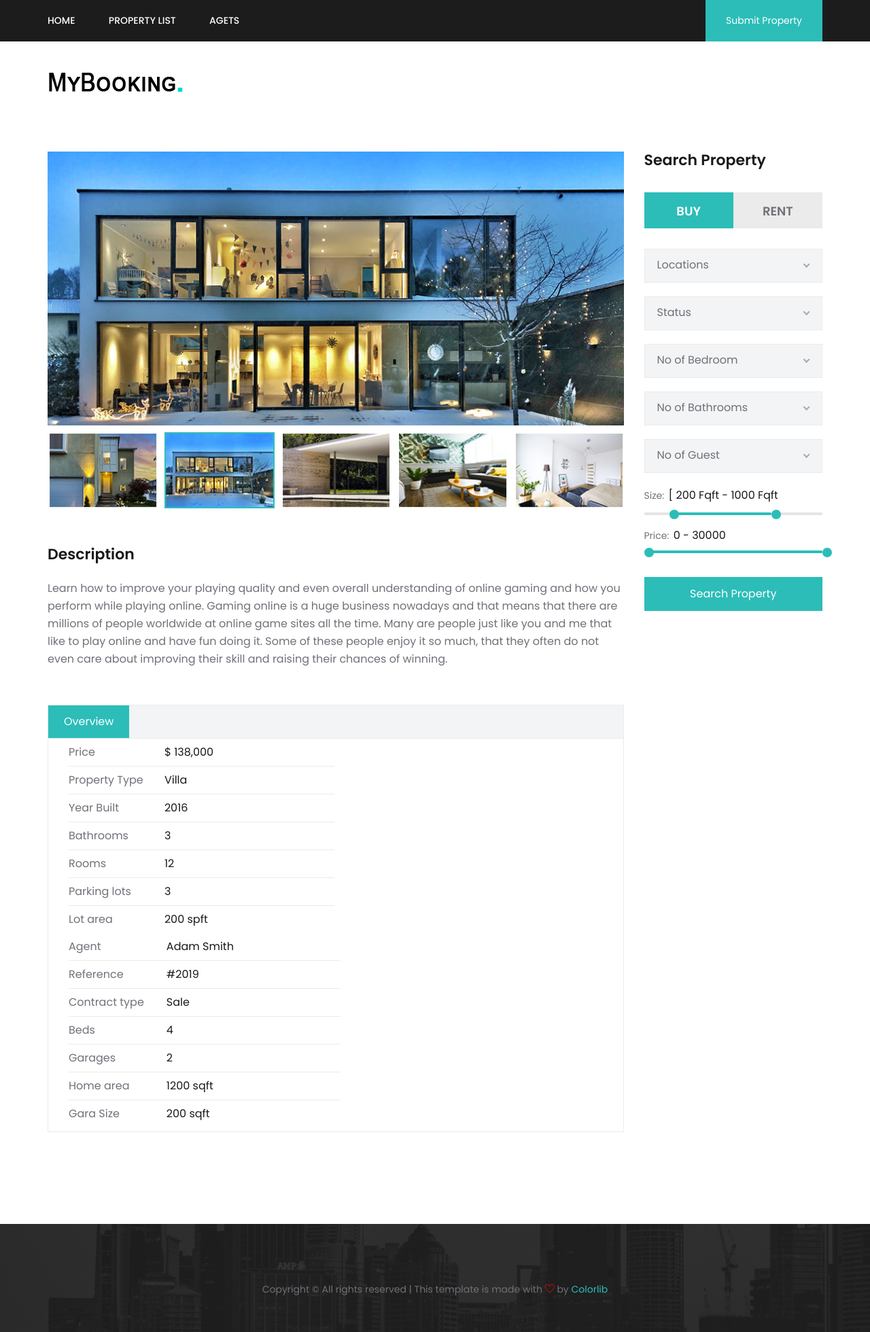
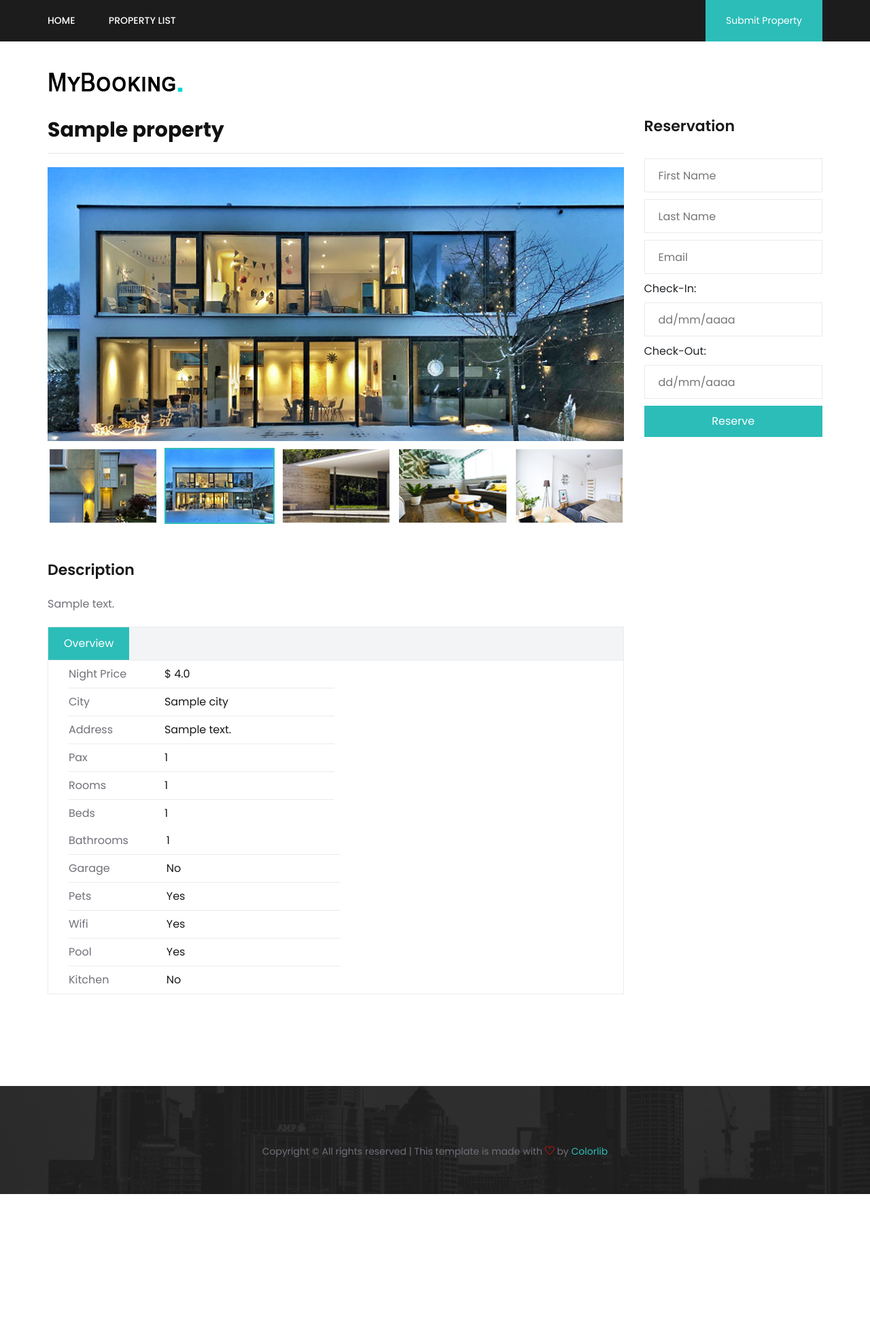
Before and after one commit to ChristianSoldano/HotelReservations-Django, a Django app: template booking/templates/property-details.html in a window 1280 px wide. Shown: the whole page at 68% size. After the commit the page ends 1757 px from the top, so only its background shows below. Run offline with Django 3.2, Linux system fonts and the light colour scheme; tables that the repository leaves empty hold one stand-in row (values such as "Sample post"); the template is opened without the code that fills it: values that come from a table or form of the project are taken from there, most other values are stand-ins (such as "Sample title", 1, 10 or a date in 2020); some libraries are stand-ins or nearby versions.

Commit message:
datepicker

```diff
--- a/booking/static/css/style.css
+++ b/booking/static/css/style.css
@@ -44,6 +44,7 @@
   -webkit-line-clamp: 4;
 }
 
+
 html, body {
 	height: 100%;
 	font-family: "Poppins", sans-serif;
@@ -156,12 +157,14 @@ ul, ol {
 	padding: 12px 50px 10px;
 }
 .site-btn {
-	display: inline-block;
-	font-size: 14px;
-	color: #ffffff;
+    width: 100%;
+	font-size: 16px;
+	height: 46px;
 	background: #2cbdb8;
-	padding: 8px 30px 10px;
+	color: #ffffff;
+	border: none;
 	border: 1px solid #2cbdb8;
+	cursor: pointer;
 }
 /* Preloder */
 
@@ -1715,7 +1718,6 @@ ul, ol {
 ---------------------------*/
 
 .property-details-section {
-	padding-top: 50px;
 	padding-bottom: 80px;
 }
 .pd-details-text {
@@ -1764,7 +1766,7 @@ ul, ol {
 	border: 2px solid #2cbdb8;
 }
 .pd-details-text .pd-desc {
-	margin-bottom: 54px;
+	margin-bottom: 20px;
 }
 .pd-details-text .pd-desc h4 {
 	font-size: 22px;
@@ -1792,11 +1794,12 @@ ul, ol {
 	color: #ffffff;
 	background: #2cbdb8;
 }
+
 .pd-details-text .pd-details-tab .tab-content .property-more-table {
 	padding-left: 30px;
 	border: 1px solid #ebebeb;
 	border-top: none;
-	padding-bottom: 6px;
+    overflow: auto;
 }
 .pd-details-text .pd-details-tab .tab-content .property-more-table table tbody tr {
 	border-bottom: 1px solid #ebebeb;
@@ -1814,6 +1817,7 @@ ul, ol {
 }
 .pd-details-text .pd-details-tab .tab-content .property-more-table table tbody tr td.p-value {
 	color: #19191a;
+
 }
 .pd-details-text .pd-details-tab .tab-content .property-more-table .left-table {
 	width: 48%;
@@ -1822,6 +1826,7 @@ ul, ol {
 }
 .pd-details-text .pd-details-tab .tab-content .property-more-table .right-table {
 	width: 49%;
+
 }
 .pd-details-text .pd-details-tab .tab-content .pd-table-desc {
 	border: 1px solid #ebebeb;
@@ -2533,9 +2538,12 @@ ul, ol {
 	line-height: 26px;
 }
 .contact-text {
-	padding-top: 75px;
+
 	padding-bottom: 89px;
 }
+
+
+
 .contact-text .section-title {
 	text-align: left;
 	margin-bottom: 50px;
--- a/booking/static/js/main.js
+++ b/booking/static/js/main.js
@@ -8,7 +8,6 @@
 ---------------------------------------------------------  */
 
 'use strict';
-
 (function ($) {
 
     /*------------------
--- a/booking/templates/base.html
+++ b/booking/templates/base.html
@@ -17,11 +17,14 @@
     <link rel="stylesheet" href="{% static 'css/elegant-icons.css' %}" type="text/css">
     <link rel="stylesheet" href="{% static 'css/themify-icons.css' %}" type="text/css">
     <link rel="stylesheet" href="{% static 'css/nice-select.css' %}" type="text/css">
-    <link rel="stylesheet" href="{% static 'css/jquery-ui.min.css' %}" type="text/css">
     <link rel="stylesheet" href="{% static 'css/owl.carousel.min.css' %}" type="text/css">
     <link rel="stylesheet" href="{% static 'css/magnific-popup.css' %}" type="text/css">
     <link rel="stylesheet" href="{% static 'css/slicknav.min.css' %}" type="text/css">
     <link rel="stylesheet" href="{% static 'css/style.css' %}" type="text/css">
+    <script src="https://ajax.googleapis.com/ajax/libs/jquery/2.1.3/jquery.min.js"></script>
+    <script type="text/javascript" src="https://cdnjs.cloudflare.com/ajax/libs/bootstrap-datepicker/1.9.0/js/bootstrap-datepicker.min.js"></script>
+    <link rel="stylesheet" href="https://cdnjs.cloudflare.com/ajax/libs/bootstrap-datepicker/1.9.0/css/bootstrap-datepicker.min.css"/>
+
 </head>
 
 <body>
@@ -44,7 +47,6 @@
         <ul>
             <li><a href="{% url 'index' %}">Home</a></li>
             <li><a href="{% url 'property_list' %}">Property List</a></li>
-            <li><a href="{% url 'property_details' %}">Property Details</a></li>
         </ul>
     </nav>
 </div>
@@ -60,7 +62,7 @@
                         <ul>
                             <li><a href="{% url 'index' %}">Home</a></li>
                             <li><a href="{% url 'property_list' %}">Property List</a></li>
-                            <li><a href="{% url 'property_details' %}">Agets</a></li>
+
                         </ul>
                     </nav>
                 </div>
--- a/booking/templates/property-details.html
+++ b/booking/templates/property-details.html
@@ -7,33 +7,33 @@
         <div class="row">
             <div class="col-lg-9">
                 <div class="pd-details-text">
+                    <h3 class="pd-desc font-weight-bold">{{property.title}}
+                        <hr>
+                    </h3>
                     <div class="property-more-pic">
                         <div class="product-pic-zoom">
-                            <img class="product-big-img" src="{% static 'img/properties/property-details-b1.jpg' %}" alt="">
+                            <img class="product-big-img" src="{% static 'img/properties/property-details-b1.jpg' %}"
+                                alt="">
                         </div>
                         <div class="product-thumbs">
                             <div class="product-thumbs-track ps-slider owl-carousel">
-                                <div class="pt" data-imgbigurl="{% static 'img/properties/property-details-b2.jpg' %}"><img
-                                        src="{% static 'img/properties/thumb-1.jpg' %}" alt=""></div>
-                                <div class="pt active" data-imgbigurl="{% static 'img/properties/property-details-b1.jpg' %}"><img
+                                <div class="pt" data-imgbigurl="{% static 'img/properties/property-details-b2.jpg' %}">
+                                    <img src="{% static 'img/properties/thumb-1.jpg' %}" alt=""></div>
+                                <div class="pt active"
+                                    data-imgbigurl="{% static 'img/properties/property-details-b1.jpg' %}"><img
                                         src="{% static 'img/properties/thumb-2.jpg' %}" alt=""></div>
-                                <div class="pt" data-imgbigurl="{% static 'img/properties/property-details-b3.jpg' %}"><img
-                                        src="{% static 'img/properties/thumb-3.jpg' %}" alt=""></div>
-                                <div class="pt" data-imgbigurl="{% static 'img/properties/property-details-b4.jpg' %}"><img
-                                        src="{% static 'img/properties/thumb-4.jpg' %}" alt=""></div>
-                                <div class="pt" data-imgbigurl="{% static 'img/properties/property-details-b5.jpg' %}"><img
-                                        src="{% static 'img/properties/thumb-5.jpg' %}" alt=""></div>
+                                <div class="pt" data-imgbigurl="{% static 'img/properties/property-details-b3.jpg' %}">
+                                    <img src="{% static 'img/properties/thumb-3.jpg' %}" alt=""></div>
+                                <div class="pt" data-imgbigurl="{% static 'img/properties/property-details-b4.jpg' %}">
+                                    <img src="{% static 'img/properties/thumb-4.jpg' %}" alt=""></div>
+                                <div class="pt" data-imgbigurl="{% static 'img/properties/property-details-b5.jpg' %}">
+                                    <img src="{% static 'img/properties/thumb-5.jpg' %}" alt=""></div>
                             </div>
                         </div>
                     </div>
                     <div class="pd-desc">
                         <h4>Description</h4>
-                        <p>Learn how to improve your playing quality and even overall understanding of online gaming
-                            and how you perform while playing online. Gaming online is a huge business nowadays and
-                            that means that there are millions of people worldwide at online game sites all the
-                            time. Many are people just like you and me that like to play online and have fun doing
-                            it. Some of these people enjoy it so much, that they often do not even care about
-                            improving their skill and raising their chances of winning.</p>
+                        <p>{{property.description}}</p>
                     </div>
                     <div class="pd-details-tab">
                         <div class="tab-item">
@@ -51,65 +51,88 @@
                                         <table class="left-table">
                                             <tbody>
                                                 <tr>
-                                                <td class="pt-name">Price</td>
-                                                <td class="p-value">$ 138,000</td>
+                                                    <td class="pt-name">Night Price</td>
+                                                    <td class="p-value">$ {{property.rate}}</td>
                                                 </tr>
                                                 <tr>
-                                                <td class="pt-name">Property Type</td>
-                                                <td class="p-value">Villa</td>
+                                                    <td class="pt-name">City</td>
+                                                    <td class="p-value">{{property.city.name}}</td>
                                                 </tr>
                                                 <tr>
-                                                <td class="pt-name">Year Built</td>
-                                                <td class="p-value">2016</td>
+                                                    <td class="pt-name">Address</td>
+                                                    <td class="p-value overview-description">{{property.address}}</td>
                                                 </tr>
                                                 <tr>
-                                                <td class="pt-name">Bathrooms</td>
-                                                <td class="p-value">3</td>
+                                                    <td class="pt-name">Pax</td>
+                                                    <td class="p-value">{{property.pax}}</td>
                                                 </tr>
                                                 <tr>
                                                     <td class="pt-name">Rooms</td>
-                                                <td class="p-value">12</td>
+                                                    <td class="p-value">{{property.rooms}}</td>
                                                 </tr>
                                                 <tr>
-                                                <td class="pt-name">Parking lots</td>
-                                                <td class="p-value">3</td>
-                                            </tr>
-                                            <tr>
-                                                <td class="pt-name">Lot area</td>
-                                                <td class="p-value">200 spft</td>
+                                                    <td class="pt-name">Beds</td>
+                                                    <td class="p-value">{{property.beds}}</td>
                                                 </tr>
                                             </tbody>
                                         </table>
                                         <table class="right-table">
                                             <tbody>
                                                 <tr>
-                                                <td class="pt-name">Agent</td>
-                                                <td class="p-value">Adam Smith</td>
+                                                    <td class="pt-name">Bathrooms</td>
+                                                    <td class="p-value">{{property.bathrooms}}</td>
                                                 </tr>
                                                 <tr>
-                                                <td class="pt-name">Reference</td>
-                                                <td class="p-value">#2019</td>
+                                                    <td class="pt-name">Garage</td>
+                                                    <td class="p-value">
+                                                        {% if property.garage %}
+                                                        Yes
+                                                        {% else %}
+                                                        No
+                                                        {% endif %}
+                                                    </td>
                                                 </tr>
                                                 <tr>
-                                                <td class="pt-name">Contract type</td>
-                                                <td class="p-value">Sale</td>
+                                                    <td class="pt-name">Pets</td>
+                                                    <td class="p-value">
+                                                        {% if property.pets %}
+                                                        Yes
+                                                        {% else %}
+                                                        No
+                                                        {% endif %}
+                                                    </td>
                                                 </tr>
                                                 <tr>
-                                                <td class="pt-name">Beds</td>
-                                                <td class="p-value">4</td>
+                                                    <td class="pt-name">Wifi</td>
+                                                    <td class="p-value">
+                                                        {% if property.wifi %}
+                                                        Yes
+                                                        {% else %}
+                                                        No
+                                                        {% endif %}
+                                                    </td>
                                                 </tr>
                                                 <tr>
-                                                <td class="pt-name">Garages</td>
-                                                <td class="p-value">2</td>
+                                                    <td class="pt-name">Pool</td>
+                                                    <td class="p-value">
+                                                        {% if property.pool %}
+                                                        Yes
+                                                        {% else %}
+                                                        No
+                                                        {% endif %}
+                                                    </td>
                                                 </tr>
                                                 <tr>
-                                                <td class="pt-name">Home area</td>
-                                                <td class="p-value">1200 sqft</td>
+                                                    <td class="pt-name">Kitchen</td>
+                                                    <td class="p-value">
+                                                        {% if property.garage %}
+                                                        Yes
+                                                        {% else %}
+                                                        No
+                                                        {% endif %}
+                                                    </td>
                                                 </tr>
-                                            <tr>
-                                                <td class="pt-name">Gara Size</td>
-                                                <td class="p-value">200 sqft</td>
-                                            </tr>
+
                                             </tbody>
                                         </table>
                                     </div>
@@ -121,53 +144,101 @@
             </div>
             <div class="col-lg-3">
                 <div class="property-sidebar">
-                    <h4>Search Property</h4>
-                    <form action="#" class="sidebar-search">
-                        <div class="sidebar-btn">
-                            <div class="bt-item">
-                                <input type="radio" name="s-type" id="st-buy" checked>
-                                <label for="st-buy">Buy</label>
+                    <h4>Reservation</h4>
+                    <div class="contact-text">
+                        <form action="/formulario/" class="contact-form" id="reserve-form">
+                            <input type="text" placeholder="First Name" name="firstname" id="firstname">
+                            <input type="text" placeholder="Last Name" name="lastname" id="lastname">
+                            <input type="email" placeholder="Email" name="email" id="email">
+                            <!-- <div class="alert alert-danger" role="alert">
+                                The selected date is not available
+                            </div> -->
+
+                            <label for="checkin">Check-In:</label>
+                            <!-- <input type="date" id="checkin" name="checkin" onchange="changeCheckout(event);"> -->
+
+                            <!-- <div class="alert alert-danger" role="alert">
+                                The selected date is not available
+                            </div> -->
+
+
+                            <input id="datePickCheckin" placeholder="dd/mm/aaaa"></input>
+
+
+
+
+
+                            <label for="checkin">Check-Out:</label>
+                            <!-- <input type="date" id="checkout" name="checkin" disabled="disabled"> -->
+                            <div id="checkoutDate">
+                                <input id="datePickCheckout" placeholder="dd/mm/aaaa"></input>
                             </div>
-                            <div class="bt-item">
-                                <input type="radio" name="s-type" id="st-rent">
-                                <label for="st-rent">Rent</label>
-                            </div>
-                        </div>
-                        <select>
-                            <option value="">Locations</option>
-                        </select>
-                        <select>
-                            <option value="">Status</option>
-                        </select>
-                        <select>
-                            <option value="">No of Bedroom</option>
-                        </select>
-                        <select>
-                            <option value="">No of Bathrooms</option>
-                        </select>
-                        <select>
-                            <option value="">No of Guest</option>
-                        </select>
-                        <div class="room-size-range">
-                            <div class="price-text">
-                                <label for="roomsizeRangeP">Size:</label>
-                                <input type="text" id="roomsizeRangeP" readonly>
-                            </div>
-                            <div id="roomsize-range-P" class="slider"></div>
-                        </div>
-                        <div class="price-range-wrap">
-                            <div class="price-text">
-                                <label for="priceRangeP">Price:</label>
-                                <input type="text" id="priceRangeP" readonly>
-                            </div>
-                            <div id="price-range-P" class="slider"></div>
-                        </div>
-                        <button type="submit" class="search-btn">Search Property</button>
+
+                            <button type="submit" class="site-btn">Reserve</button>
                         </form>
                     </div>
                 </div>
             </div>
         </div>
+    </div>
+
 </section>
 
+<script>
+    var onlyThisDates = [{% for date in reserved_dates %}"{{date}}", {% endfor %}];
+    var onlyThisDates2 = [];
+    var selectedCheckinDate = "";
+
+    var midatepicker2 = $('#datePickCheckout').datepicker({
+        format: "dd-mm-yyyy",
+        autoclose: true,
+    });
+
+    $('#datePickCheckin').datepicker({
+        format: "dd-mm-yyyy",
+        startDate: "today",
+        autoclose: true,
+        beforeShowDay: function (date) {
+            var dt_ddmmyyyy = date.getDate() + '-' + (date.getMonth() + 1) + '-' + date.getFullYear();
+            return (onlyThisDates.indexOf(dt_ddmmyyyy) != -1);
+        }
+
+    }).change(function () {
+        selectedCheckinDate = $(this).val();
+        onlyThisDates2 = setPeriodDates();
+        var startDate = onlyThisDates2[0];
+        var endDate = onlyThisDates2.pop();
+        midatepicker2.datepicker('setStartDate', startDate);
+        midatepicker2.datepicker('setEndDate', endDate);
+    });
+
+
+    function setPeriodDates() {
+        let dateSplited = selectedCheckinDate.split("-");
+        let day = Number(dateSplited[0]);
+        let month = dateSplited[1];
+        let year = dateSplited[2];
+        var i = onlyThisDates.indexOf(day + "-" + month + "-" + year) + 1;
+        var dateParts = selectedCheckinDate.split("-");
+        var aux = new Date(dateParts[2] < 10 ? "0" + dateParts[2] : dateParts[2], dateParts[1] - 1, +dateParts[0]);
+        var period = [selectedCheckinDate];
+
+        aux.setDate(aux.getDate() + 1);
+        for (i; i < onlyThisDates.length; i++) {
+            let date = onlyThisDates[i].split("-");
+            let nextDate = new Date(dateParts[2] < 10 ? "0" + dateParts[2] : dateParts[2], date[1] - 1, +date[0]);
+
+            if (aux.getTime() == nextDate.getTime()) {
+                let dd = aux.getDate() < 10 ? "0" + aux.getDate() : aux.getDate();
+                let mm = aux.getMonth() < 10 ? "0" + aux.getMonth() : aux.getMonth();
+                mm++;
+                let yyyy = aux.getFullYear();
+                period.push(dd + "-" + mm + "-" + yyyy);
+            }
+            aux.setDate(aux.getDate() + 1);
+            nextDate.setDate(nextDate.getDate() + 1);
+        }
+        return period;
+    }
+</script>
 {% endblock %}
--- a/booking/templates/property-list.html
+++ b/booking/templates/property-list.html
@@ -109,7 +109,7 @@
                                         <h5>${{ property.rate }}</h5>
                                     </div>
                                     <div class="properties-location"><i class="icon_pin"></i>
-                                        {{ property.address }}
+                                        <b>{{property.city.name}}</b>, {{ property.address }}
                                     </div>
                                     <p class="property-description">{{ property.description }}</p>
                                     <ul class="room-features">
--- a/booking/urls.py
+++ b/booking/urls.py
@@ -4,5 +4,5 @@ from booking.views import *
 urlpatterns = [
     path('', home_page, name='index'),
     path('list/', properties_list, name='property_list'),
-    path('details/', property_detail, name='property_details'),
+    path('details/<int:id_property>', property_detail, name='property_details'),
 ]
--- a/booking/views.py
+++ b/booking/views.py
@@ -17,7 +17,9 @@ def properties_list(request):
 
 def property_detail(request, id_property):
     obj = Property.objects.get(id=id_property)
-    return render(request, 'property-detail.html', {'property': obj})
+    # format dd-mm-yyyy
+    reserved_dates = ["24-10-2020", "25-10-2020", "28-10-2020", "29-10-2020", "30-10-2020"]
+    return render(request, 'property-details.html', {'property': obj, 'reserved_dates': reserved_dates})
 
 
 def do_a_booking(request):
```
Also changed, not shown: 1 other file. Lines whose indentation alone changed are shown as unchanged.
